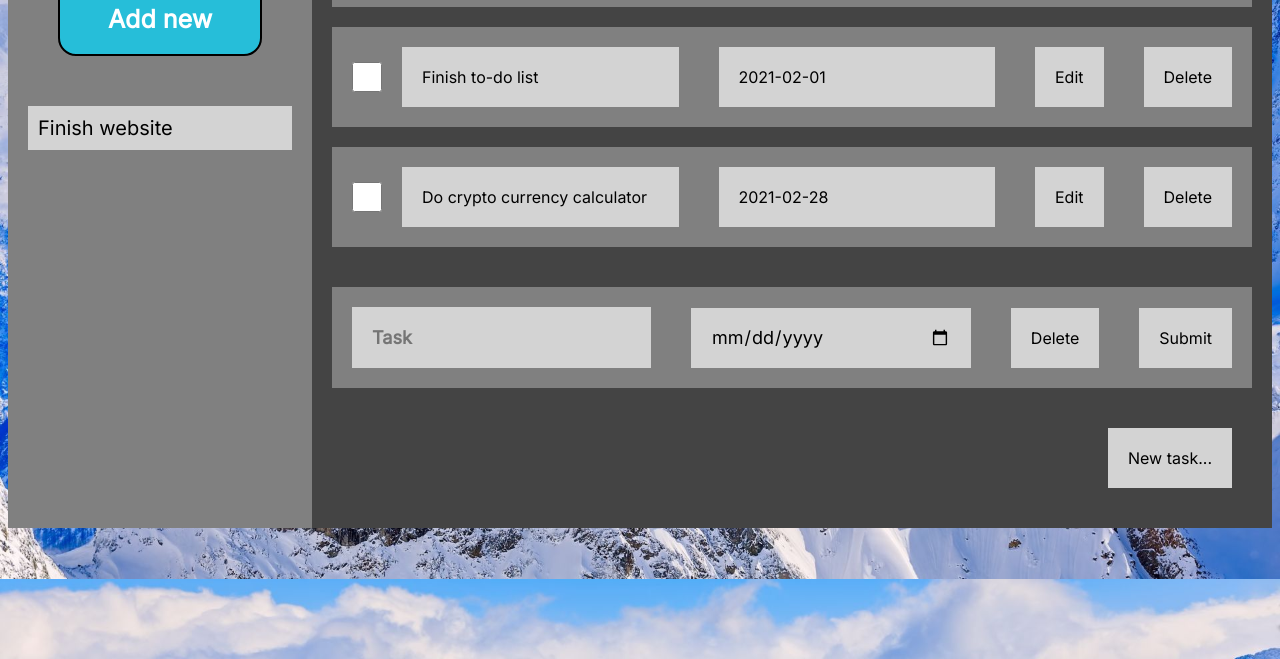
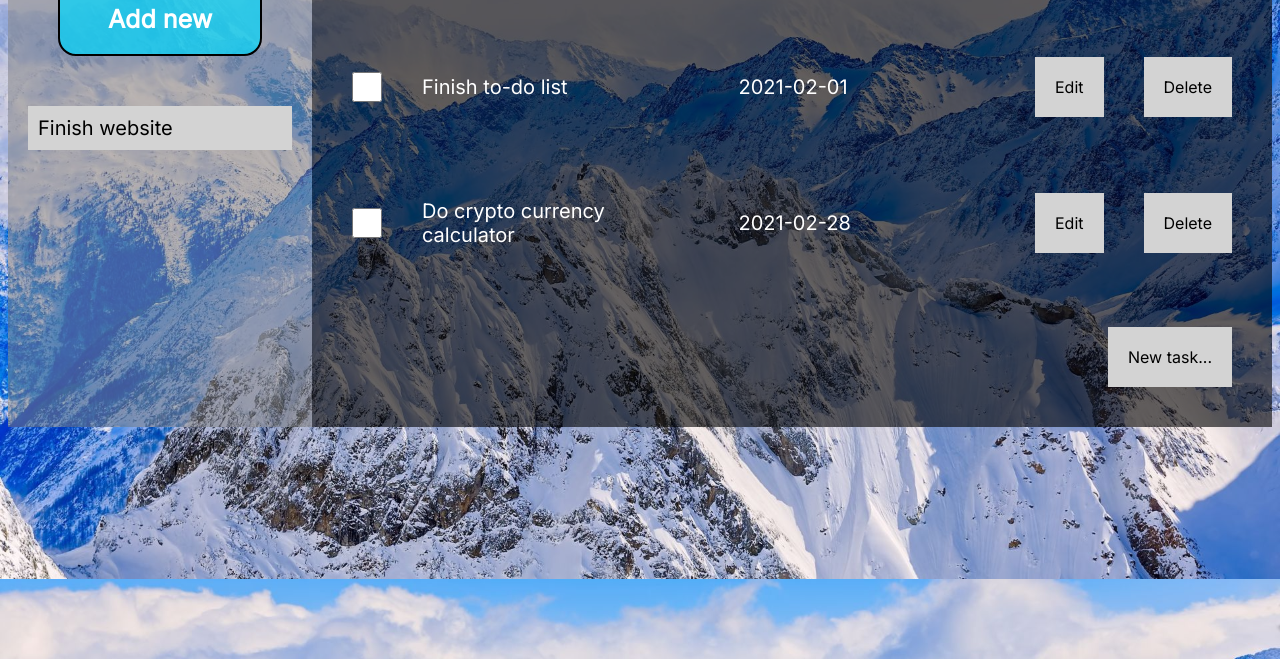
Before and after one commit to iainbrux/to-do.js, a plain HTML site: page index.html in a window 1280 px wide. Shown: the part 141-800 px from the top of the page. Drawn offline with Linux system fonts and the light colour scheme.

Commit message:
Further styling improvements

```diff
--- a/index.html
+++ b/index.html
@@ -57,6 +57,7 @@
                     <input type="date" name="due-date" id="due-date">
                     <div class="btns">
                         <div class="delete" id="clear">Delete</div>
+                        <div class="exit">Exit</div>
                         <div class="submit">Submit</div>
                     </div>
                 </div>
--- a/style.css
+++ b/style.css
@@ -48,7 +48,7 @@ body {
 }
 
 .side-bar {
-    background-color: grey;
+    background-color: rgba(128, 128, 128, 0.5);
 }
 
 .side-bar h1 {
@@ -73,7 +73,7 @@ header h1 {
     flex: 1;
     display: flex;
     flex-direction: column;
-    background-color: rgb(68, 68, 68);
+    background-color: rgba(0, 0, 0, 0.6);
 }
 
 .btns {
@@ -86,15 +86,18 @@ header h1 {
     margin: 20px;
     align-items: center;
     justify-content: space-between;
-    background-color: grey;
+    transition-duration: 0.5s;
 }
 
 .to-do-add {
     display: none;
+    margin-top: 0px;
 }
 
-.to-do-active {
-    display: flex;
+.task:hover,
+.to-do-add:hover {
+    background-color: rgba(0, 217, 255, 0.5);
+    transition-duration: 0.5s;
 }
 
 .task .description,
@@ -103,7 +106,16 @@ header h1 {
     margin: 20px;
     padding: 20px;
     flex: 1;
-    background-color: lightgrey;
+    color: white;
+    font-size: 20px;
+    transition-duration: 0.5s;
+}
+
+.task .description:hover,
+.task .due:hover {
+    background-color: rgba(211, 211, 211, 0.7);
+    transition-duration: 0.5s;
+    color: black;
 }
 
 .task input[type="checkbox"] {
@@ -118,7 +130,8 @@ header h1 {
 
 .btns .delete,
 .btns .submit,
-.btns .edit {
+.btns .edit,
+.btns .exit {
     margin: 20px;
     padding: 20px;
     align-items: center;
@@ -128,7 +141,8 @@ header h1 {
 
 .btns .delete:hover,
 .btns .submit:hover,
-.btns .edit:hover {
+.btns .edit:hover,
+.btns .exit:hover {
     cursor: pointer;
 }
 
@@ -171,6 +185,7 @@ header h1 {
     padding: 20px;
     justify-content: flex-end;
     max-width: 200px;
+    cursor: pointer;
 }
 
 .add-task {
```
Also changed, not shown: main.js (+1 -1 lines).
